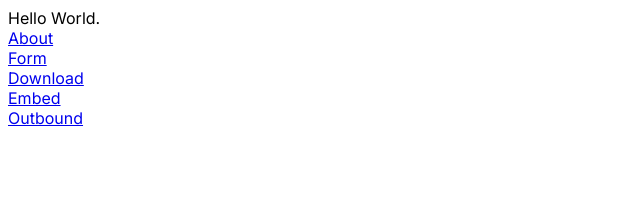
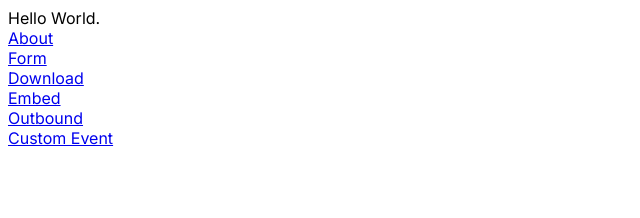
Before and after one commit to cavacado/upgraded-carnival, a Next.js app: page / in a window 1280 px wide. Shown: the top 218 px of the page, without its empty margins (0-640 px from the left). Built offline with nearby package versions, Linux system fonts and the light colour scheme.

Commit message:
chore: misc fixes

```diff
--- a/src/app/custom-event/page.tsx
+++ b/src/app/custom-event/page.tsx
@@ -1,4 +1,4 @@
-"use client"
+"use client";
 import { sendGAEvent } from "@next/third-parties/google";
 export default function CustomEvent() {
   return (
--- a/src/app/layout.tsx
+++ b/src/app/layout.tsx
@@ -5,7 +5,7 @@ import { GoogleAnalytics } from "@next/third-parties/google";
 const inter = Inter({ subsets: ["latin"] });
 
 export const metadata: Metadata = {
-  title: "Create Next App",
+  title: "ga4/third-parties",
   description: "Generated by create next app",
 };
 
--- a/src/app/outbound/page.tsx
+++ b/src/app/outbound/page.tsx
@@ -1,4 +1,6 @@
 import Link from "next/link";
 export default function Outbound() {
-  return <Link href={"https://www.channelnewsasia.com/"}>Link to outbound</Link>;
+  return (
+    <Link href={"https://www.channelnewsasia.com/"}>Link to outbound</Link>
+  );
 }
--- a/src/app/page.tsx
+++ b/src/app/page.tsx
@@ -14,6 +14,8 @@ export default function Home() {
         <Link href="/embed">Embed</Link>
         <br />
         <Link href="/outbound">Outbound</Link>
+        <br />
+        <Link href="/outbound">Custom Event</Link>
       </nav>
     </div>
   );
```
